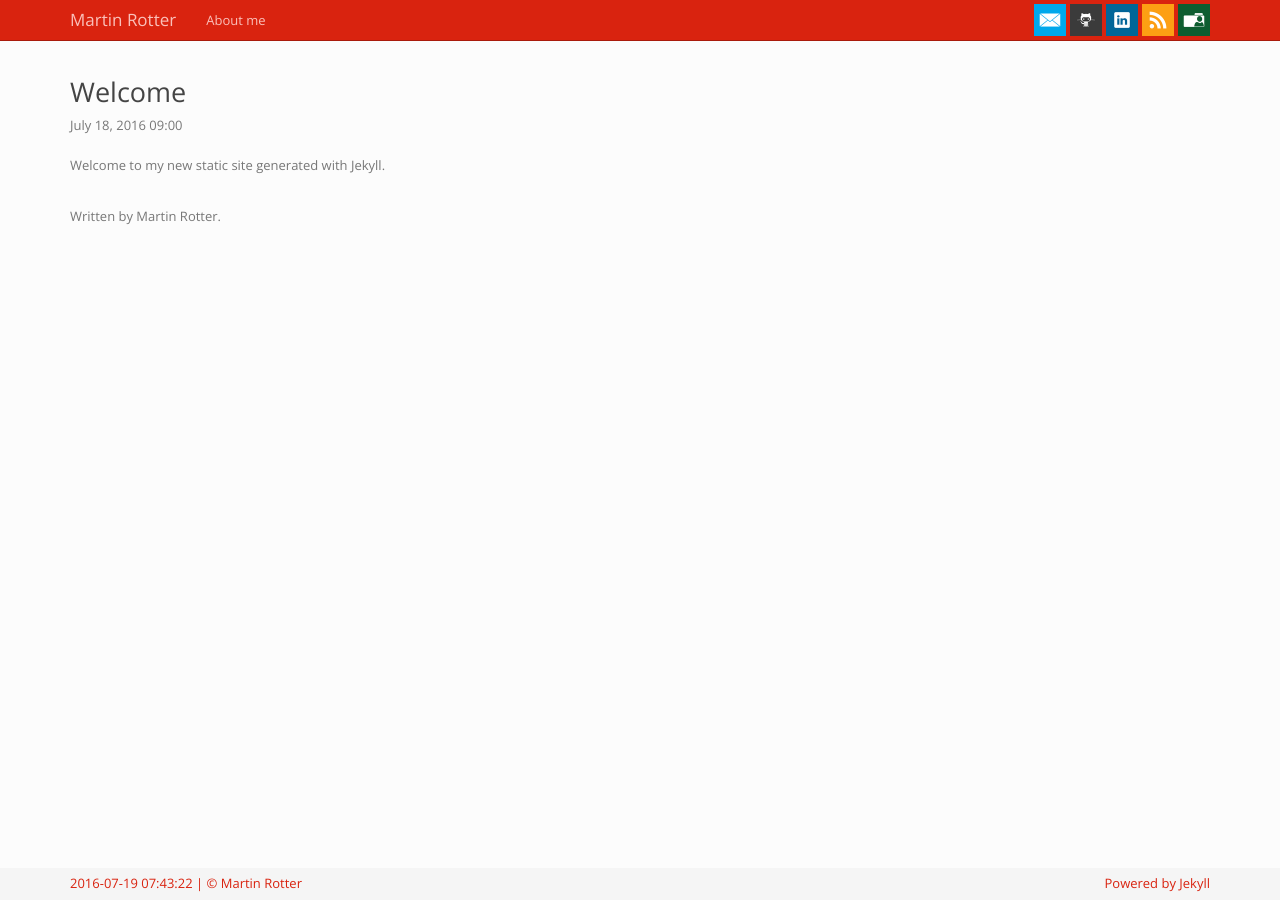
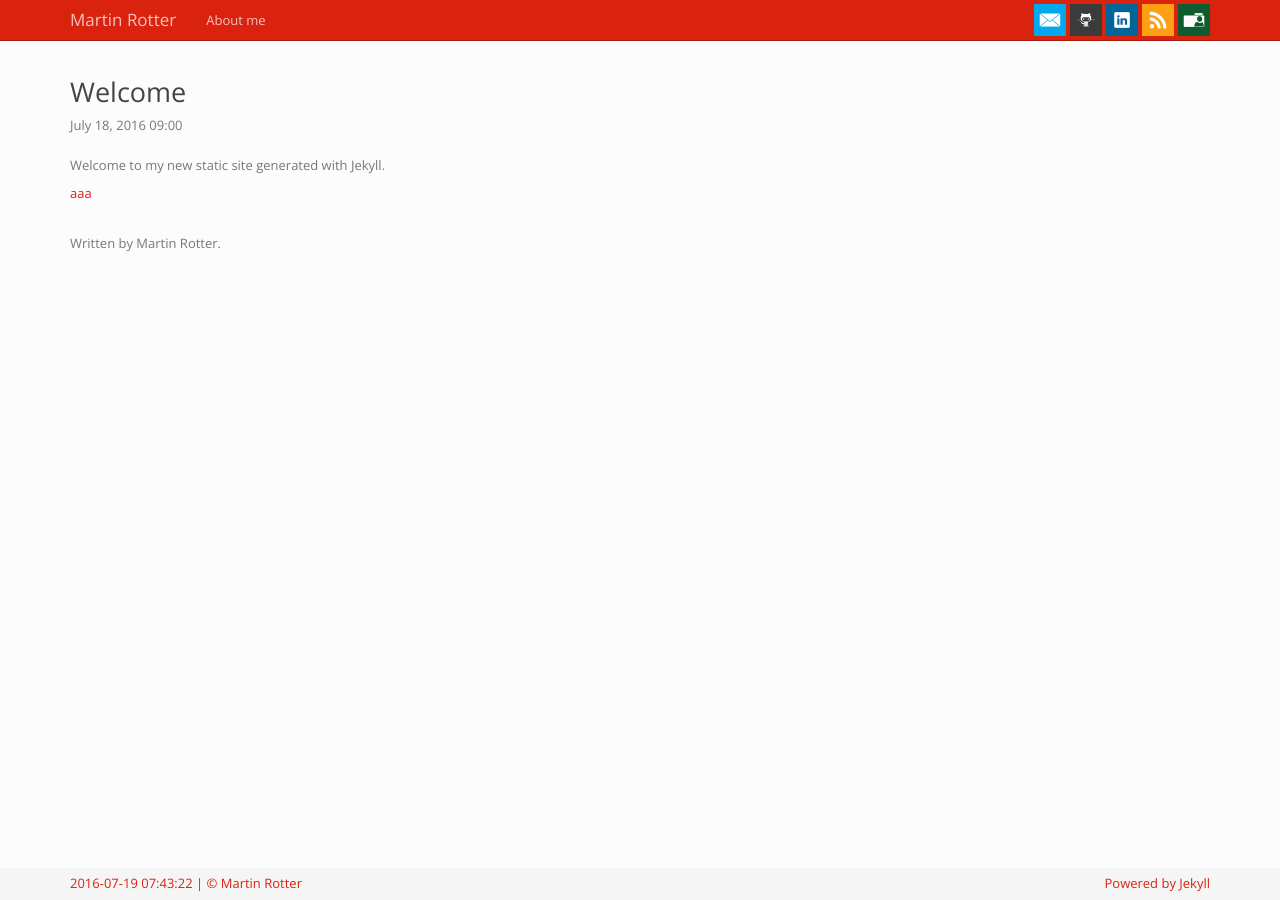
Before and after one commit to martinrotter/martinrotter.github.io, a Jekyll site: the page built from _posts/2016-07-18-welcome.md, in a window 1280 px wide. Built offline with Jekyll 4.4.1, drawn with Linux system fonts in a browser that asks for light colours.

Commit message:
Test gallery.

```diff
--- a/_posts/2016-07-18-welcome.md
+++ b/_posts/2016-07-18-welcome.md
@@ -8,3 +8,15 @@
 ---
 
 Welcome to my new static site generated with Jekyll.
+
+<script>
+$( '#gallery' ).click( function( e ) {
+				e.preventDefault();
+				$.swipebox( [
+					{ href : '/images/icons/github.png', title : 'My Caption' },
+					{ href : '/images/icons/cv.png', title : 'My Second Caption' }
+				] );
+			} );
+</script>
+
+<a id="gallery" href="#">aaa</a>
```
